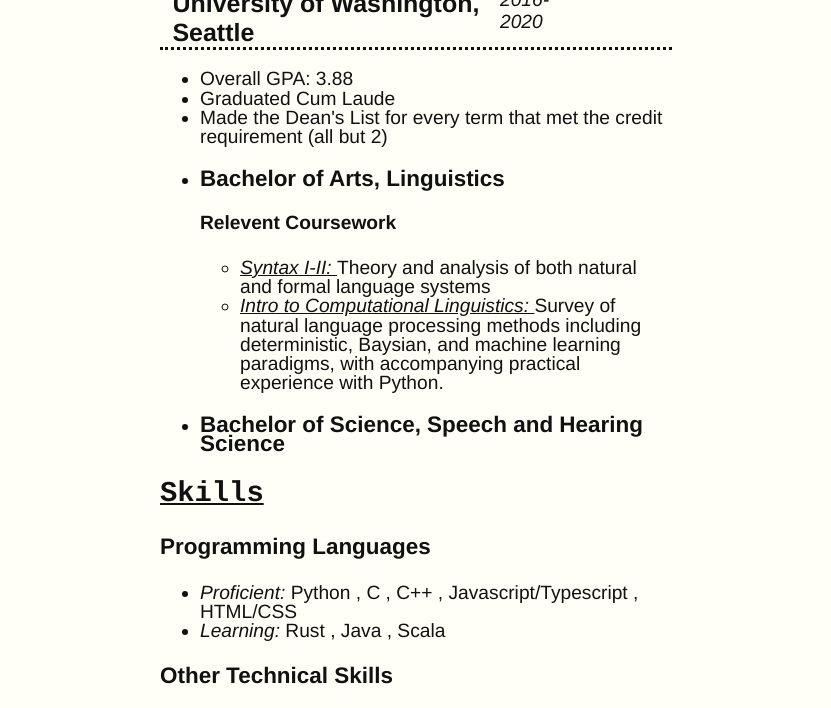
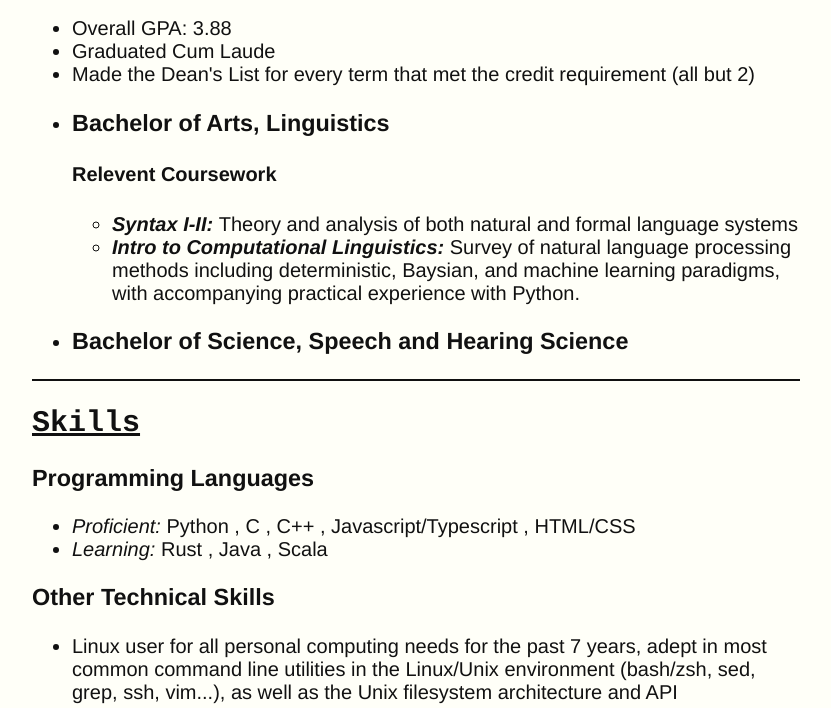
Before and after one commit to keagud/Resume, a plain HTML site: page html/resume.html in a window 1280 px wide. Shown: the part 472-1180 px from the top of the page, without its empty margins (224-1055 px from the left). Drawn offline with Linux system fonts and the light colour scheme.

Commit message:
improve margins on html

```diff
--- a/html/style.css
+++ b/html/style.css
@@ -1,14 +1,13 @@
 
 body {
   font-family:"Helvetica";
-  margin-left: 20em;
-  margin-right: 20em;
+  margin-left: 20%;
+  margin-right: 20%;
 background-color: #fffff8;
       color: #111;
   max-width:1400px;
 
-
-  font-size: 1.2em;
+  font-size: 20px;
 
 }
 
@@ -26,6 +25,7 @@
   margin: auto;
   width: 50%;
   text-align: center;
+  border-bottom:none;
 }
 
 
@@ -45,6 +45,13 @@
 
 }
 
+span.course-name{
+
+  font-weight:bold;
+  font-style:italic;
+
+
+}
 
 #section-nav-bar{
 
@@ -68,20 +75,16 @@
 .past-job-title{ font-weight:bold; }
 
 
-    color: #111;
-#projects  > ul{
-  list-style:none;
-}
+.resume-section{
 
-.course-name{
-  font-style:italic;
-  text-decoration:underline;
+  border-bottom: solid .1em;
+
 
 }
 
-li {
 
-  line-height:1.2rem;
+#projects  > ul{
+  list-style:none;
 }
 
 .project-title-header{
@@ -103,12 +106,10 @@
 
 .project-keywords, .past-job-timespan, .education-timespan{
   font-style:italic;
-  margin-right:5em;
 }
 
 .project-title-header, .past-job-title, .education-institution-name{
 
-  margin-left:.5em;
   font-weight:bold;
   font-size:1.3em;
 
```
Also changed, not shown: html/resume_template.html (+1 -0 lines), html/resume.html (line endings or trailing spaces), 1 other file.
